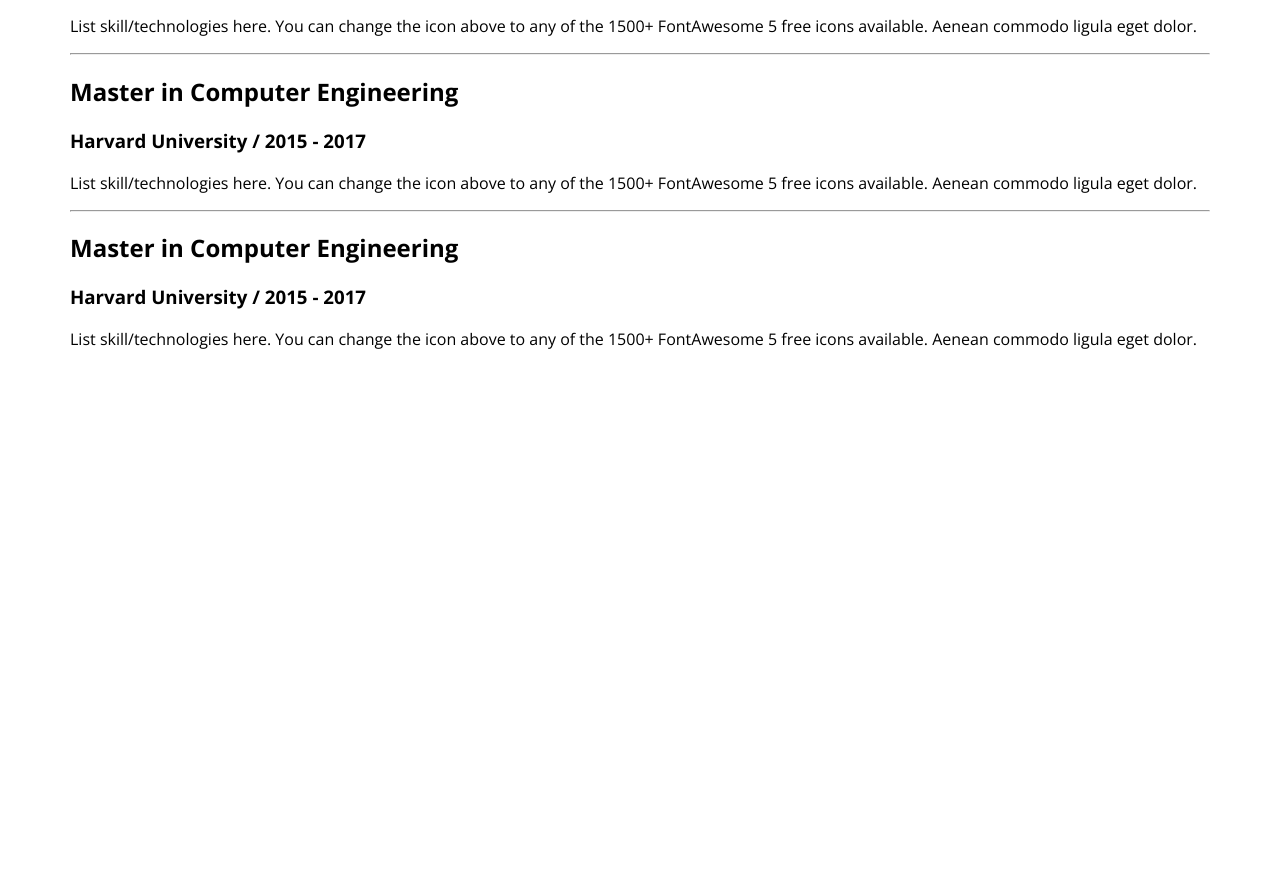
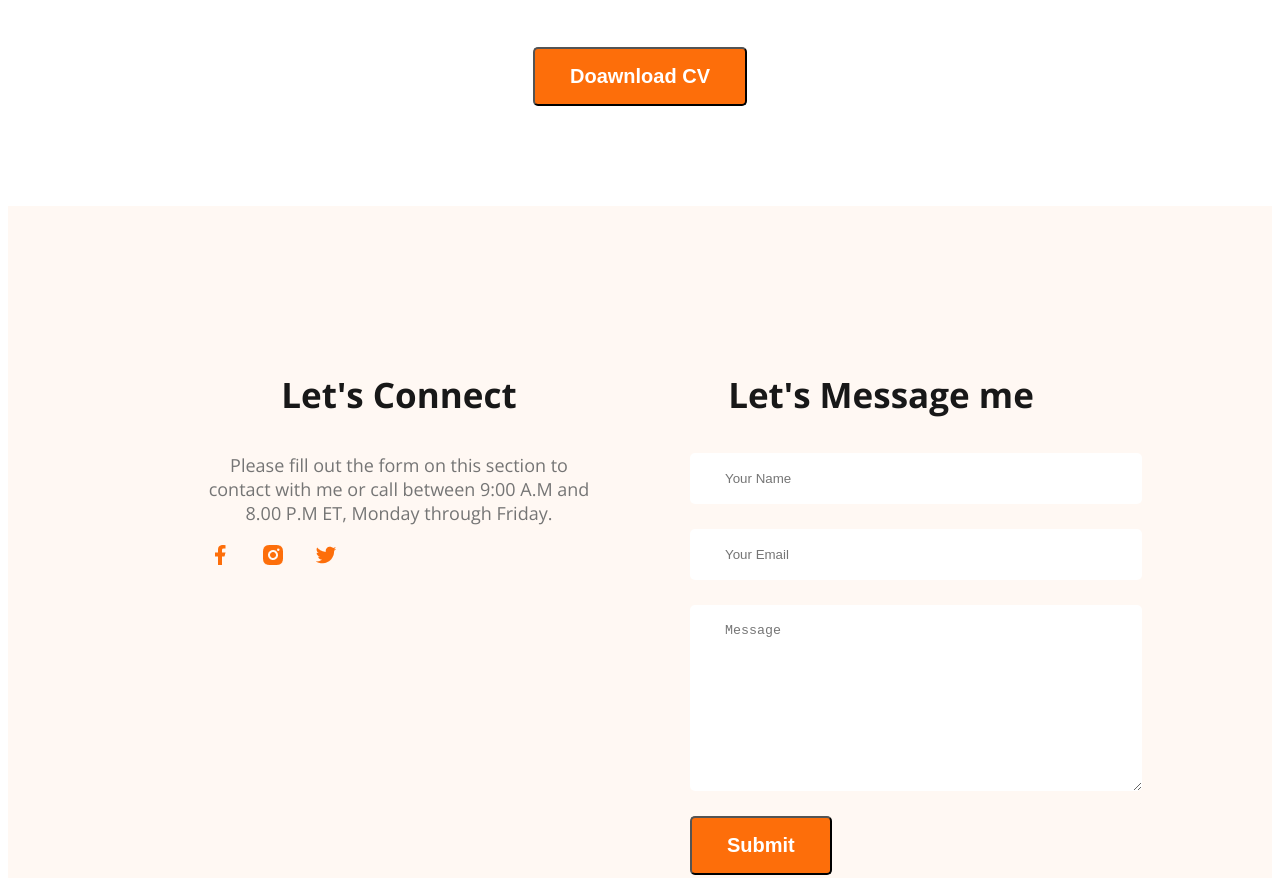
Before and after one commit to sagorahammedcse/webdeveloper-portfolio, a plain HTML site: page index.html in a window 1280 px wide. Shown: the part 3070-3948 px from the top of the page. Before the commit the page ends 3436 px from the top, so only its background shows below. Drawn offline with nearby package versions, Linux system fonts and the light colour scheme.

Commit message:
added form footer section

```diff
--- a/index.html
+++ b/index.html
@@ -94,6 +94,7 @@
         </section>
         <section>
             <h3 class="section-title">A summary of my resume</h3>
+            <div class="resume-container">
             <div class="resume-culumn">
                 <h3 class="resume-culumn-title">My Education</h3>
                 <div class="resume-item">
@@ -141,11 +142,37 @@
                     <p class="resume-item-description">List skill/technologies here. You can change the icon above
                         to any of the 1500+ FontAwesome 5 free icons available. Aenean commodo ligula eget dolor.</p>
                 </div>
+            </div>
 
+            </div>
+            <div class="doawnload-cv">
+                <button class="btn-primary">Doawnload CV</button>
             </div>
         </section>
     </main>
-    <footer></footer>
+    <footer>
+        <div class="footer-culumn">
+            <h3 class="section-title">Let's Connect</h3>
+            <p class="section-description">Please fill out the form on this section to contact with me or call between 9:00 A.M and 8.00 P.M ET, Monday through Friday.</p>
+            <div class="social-links">
+                <a href=""><img src="images/icons/facebook.png" alt=""></a>
+                <a href=""><img src="images/icons/insta.png" alt=""></a>
+                <a href=""><img src="images/icons/twitter.png" alt=""></a>
+
+            </div>
+        </div>
+        <div class="footer-culumn">
+            <h3 class="section-title">Let's Message me</h3>
+
+        <form class="contact">
+            <input type="text" placeholder="Your Name">
+            <input type="text" placeholder="Your Email" name="" id="">
+            <textarea name="" placeholder="Message" id="" cols="30" rows="10"></textarea>
+            <input class="btn-primary" type="submit" value="Submit">
+
+        </form>
+    </div>
+    </footer>
 
 </body>
 </html>
--- a/style/portfolio.css
+++ b/style/portfolio.css
@@ -85,9 +85,7 @@ font-weight: 700;
 .section-description{
     color: var(--dark-03, #757575);
     text-align: center;
-
     font-size: 18px;
-
     font-weight: 400;
 
 }
@@ -121,11 +119,55 @@ main section{
 .skill-description{
     color: #757575);
 }
+.resume-item-title{
+    color: #474747;
+    font-size: 25px;
+    font-weight: 700;
+    margin-bottom: 10px;
+
+}
+.resume-item-institute{
+    margin-bottom: 20px;
+    margin-top: 0px;
+}
 .resume-culumn-title{
     color: #474747);
-
     font-size: 30px;
-
     font-weight: 700;
 
 }
+.resume-item-institute,.resume-item-description{
+    color: #757575;
+}
+.resume-container{
+    display: flex;
+    gap: 50px;
+
+}
+.doawnload-cv{
+    text-align: center;
+    margin-top: 50px;
+}
+footer{
+    display: flex;
+    background-color: #FFF8F3;
+    padding: 130px 200px;
+    margin-top: 100px;
+    gap: 100px;
+}
+.social-links a{
+    margin-right: 25px;
+}
+.footer-culumn{
+    width: 50%;
+}
+.contact input[type="text"],.contact input[type="email"], textarea{
+    display: block;
+    margin-bottom: 25px;
+    padding: 18px 35px;
+    color: #757575;
+    border-radius: 5px;
+    background: #FFF;
+    border: 0;
+    width: 100%;
+}
```
Lines whose indentation alone changed are shown as unchanged.
